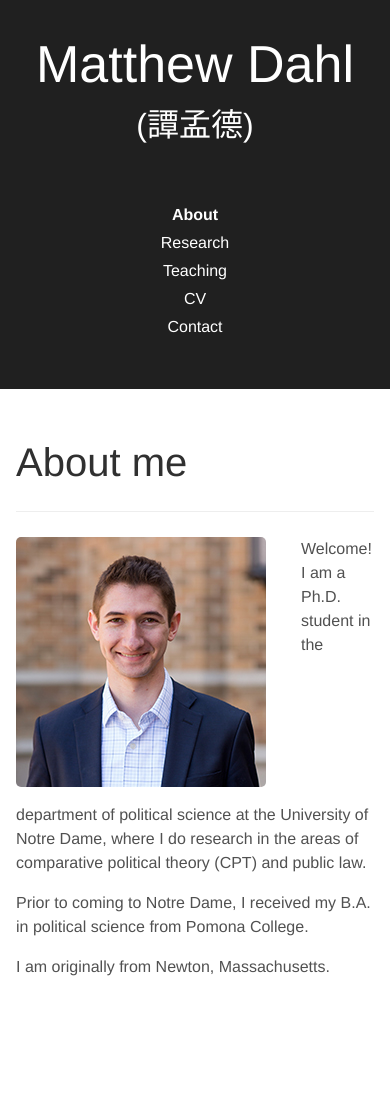
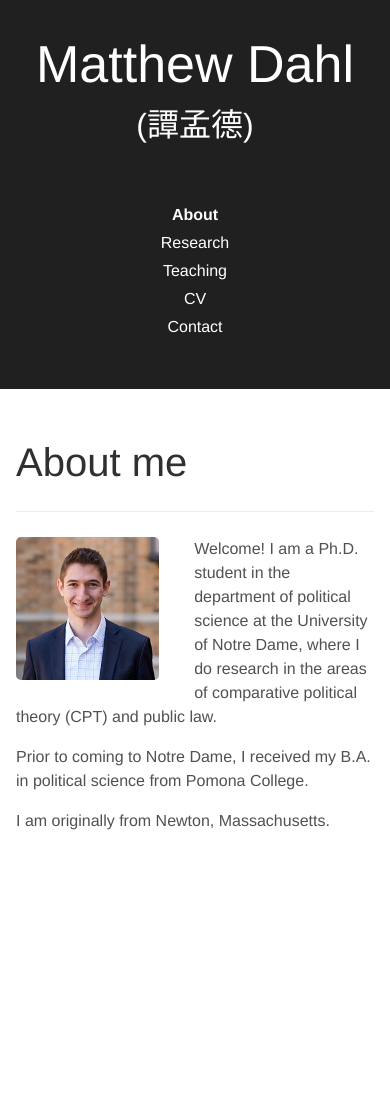
Before and after one commit to mattdahl/mattdahl.github.io, a Jekyll site: the page built from index.md, in a window 390 px wide. Built offline with Jekyll 4.4.1, drawn with Linux system fonts in a browser that asks for light colours; after the commit the page ends 961 px from its top, so only the background shows below that.

Commit message:
Resizes images on mobile.

```diff
--- a/public/css/hyde.css
+++ b/public/css/hyde.css
@@ -48,6 +48,11 @@ html {
 img {
   float: left;
   margin-right: 35px;
+}
+@media (max-width: 500px) {
+  img {
+    max-width: 40%;
+  }
 }
 
 
```
